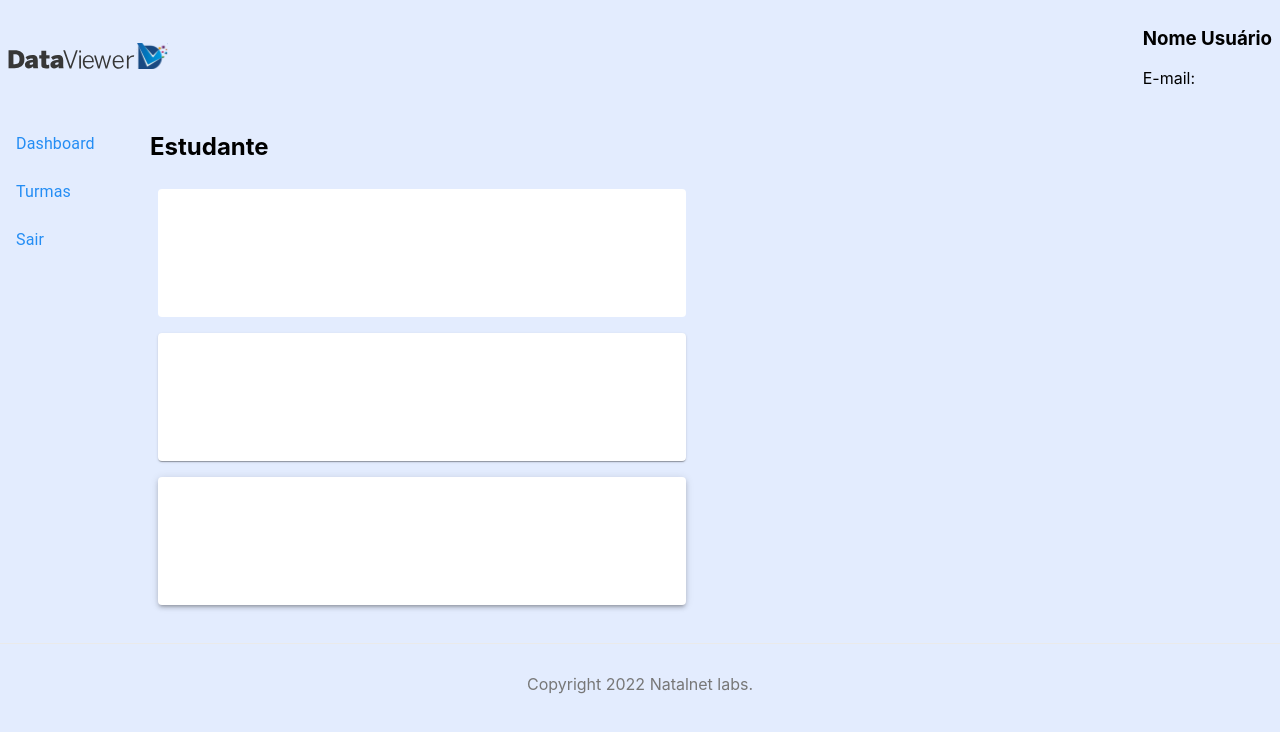
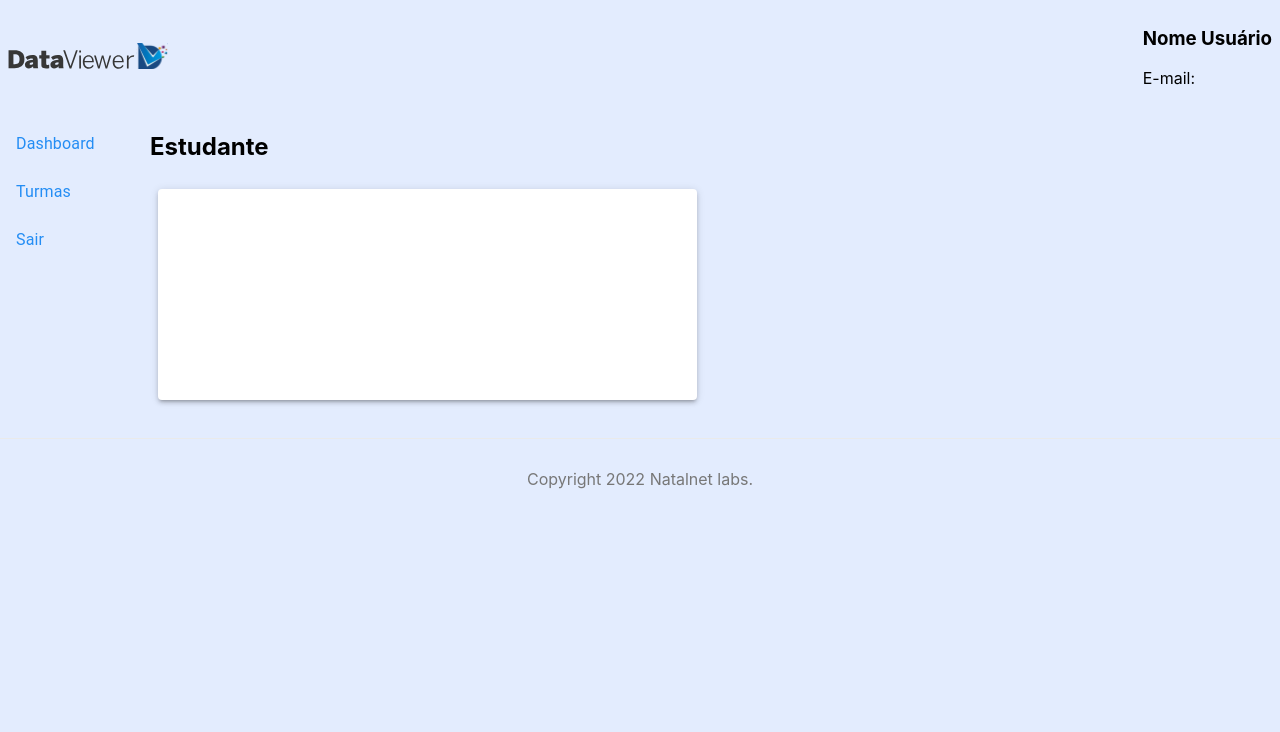
Before and after one commit to Natalnet/dataviewer-beta, a Next.js app in the folder frontend/: page /students/1 in a window 1280 px wide. Shown: the top 732 px of the page. Built offline with nearby package versions, Linux system fonts and the light colour scheme.

Commit message:
card de notas

```diff
--- a/frontend/components/gradeCard.jsx
+++ b/frontend/components/gradeCard.jsx
@@ -10,13 +10,11 @@ export default function GradeCard() {
         flexWrap: 'wrap',
         '& > :not(style)': {
           m: 1,
-          width: 528,
-          height: 128,
+          width: 539,
+          height: 211,
         },
       }}
     >
-      <Paper elevation={0} />
-      <Paper />
       <Paper elevation={3} />
     </Box>
   );
```
